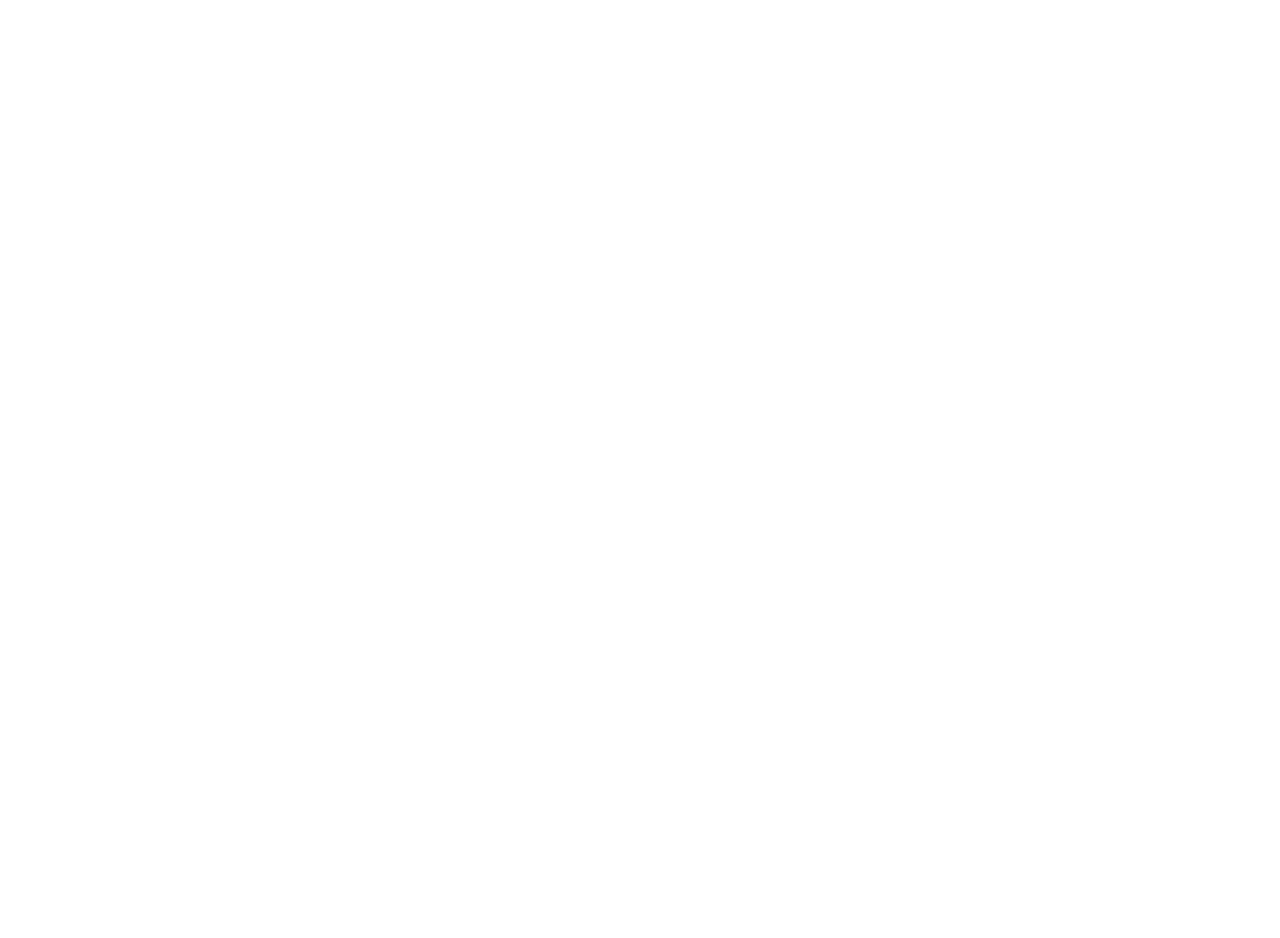
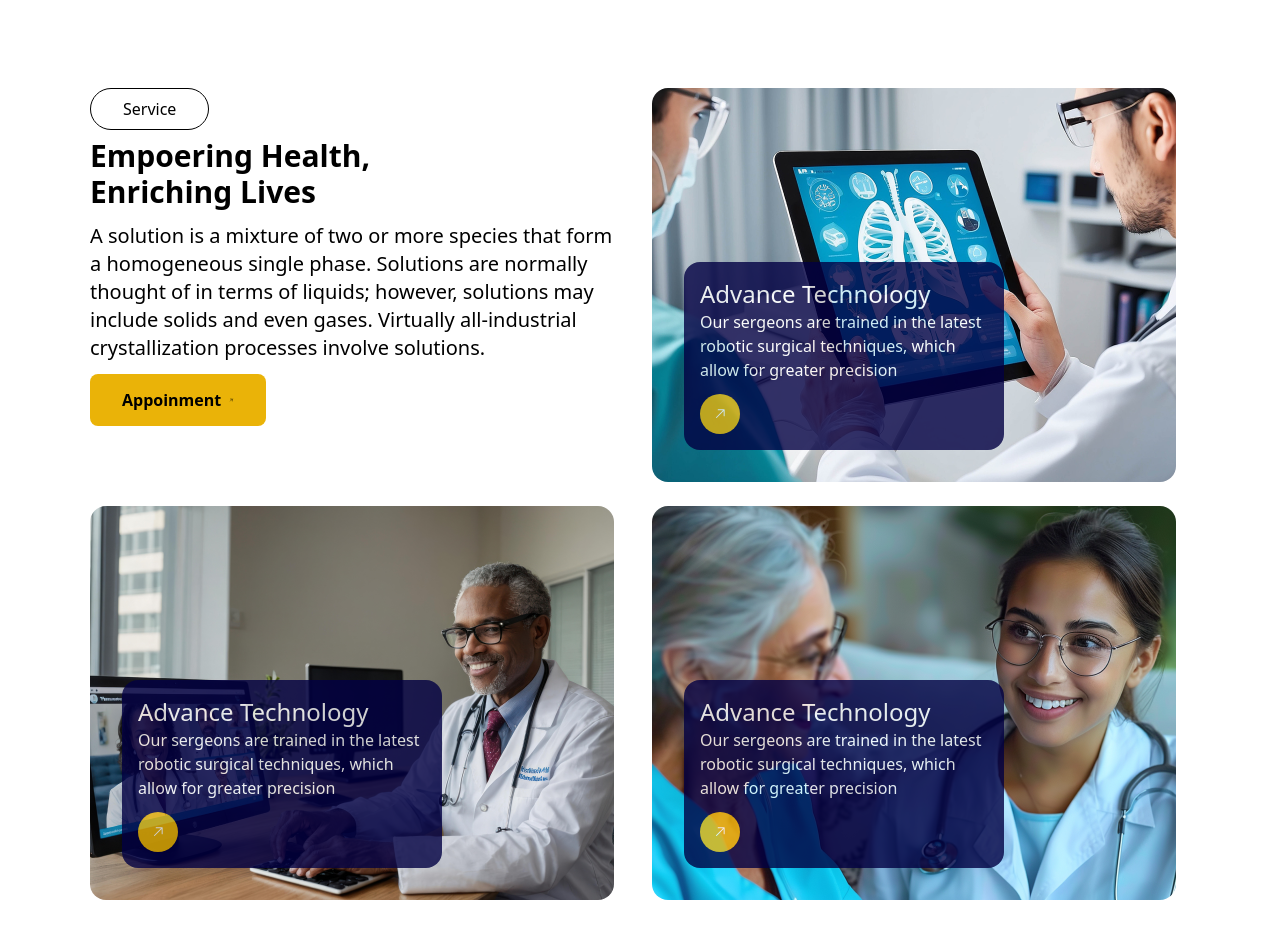
Before and after one commit to devmamunbd/HealthCareLandingPage, a React (Vite) app: page / in a window 1280 px wide. Shown: the part 1480-2418 px from the top of the page. Before the commit the page ends 1368 px from the top, so only its background shows below. Built offline with nearby package versions, Linux system fonts and the light colour scheme.

Commit message:
emploering section done

```diff
--- a/src/Home/Home/Home.jsx
+++ b/src/Home/Home/Home.jsx
@@ -3,6 +3,8 @@
 import { GiTwoCoins } from "react-icons/gi";
 import { IoIosVideocam } from 'react-icons/io';
 import { GoArrowUpRight } from "react-icons/go";
+import { FiArrowUpRight } from "react-icons/fi";
+
 
 
 const Home = () => {
@@ -116,13 +118,74 @@
 
         {/* four-section */}
 
-        <div className='px-12'>
+        <div className='mt-60'>
+        <div className='grid grid-cols-1 md:grid-cols-2 gap-6'>
 
-        <div className='flex flex-col md:flex-row gap-6'>
+        <div className='space-y-2'>
+            <button className='border-[1px] border-black text-black px-8 py-2 bg-transparent rounded-full'>Service</button>
+            <div className='space-y-3'>
+              <h1 className='text-3xl font-semibold text-black'>Empoering Health, <br />Enriching Lives</h1>
+              <p className='text-xl text-black'>A solution is a mixture of two or more species that form a homogeneous single phase. Solutions are normally thought of in terms of liquids; however, solutions may include solids and even gases. Virtually all-industrial crystallization processes involve solutions.</p>
+           <div className='flex gap-2 items-center bg-yellow-500 px-8 py-2 w-44 rounded-lg '>
+           <button className='text-black font-bold'>Appoinment</button>
+           <FiArrowUpRight className='text-4xl font-bold text-black'/>
+           </div>
+            </div>
+          </div>
 
+
+        <div className='relative'>
+          <div className=''>
+            <img className='rounded-2xl' src="/public/Rectangle 27-2.png" alt="" />
+          </div>
+          <div className='bg-[#020043] absolute bottom-8 left-8 opacity-80 rounded-2xl p-4 w-80'>
+          <h1 className='text-white text-2xl'>Advance Technology</h1>
+          <p className='text-white'>Our sergeons are trained in the latest <br /> robotic surgical techniques, which <br />allow for greater precision</p>
+          <div className='flex justify-end mt-3 bg-yellow-500 rounded-full w-10 h-10'>
+          <div className='mt-3 mr-3 text-white'>
+          <GoArrowUpRight className=''/>
+          </div>
+
+          </div>
+          </div>
+        </div>
+
+        <div className='relative'>
+          <div className=''>
+            <img className='rounded-2xl' src="/public/Rectangle 27-1.png" alt="" />
+          </div>
+          <div className='bg-[#020043] absolute bottom-8 left-8 opacity-80 rounded-2xl p-4 w-80'>
+          <h1 className='text-white text-2xl'>Advance Technology</h1>
+          <p className='text-white'>Our sergeons are trained in the latest <br /> robotic surgical techniques, which <br />allow for greater precision</p>
+          <div className='flex justify-end mt-3 bg-yellow-500 rounded-full w-10 h-10'>
+          <div className='mt-3 mr-3 text-white'>
+          <GoArrowUpRight className=''/>
+          </div>
+
+          </div>
+          </div>
         </div>
 
 
+        <div className='relative'>
+          <div className=''>
+            <img className='rounded-2xl' src="/public/Rectangle 27.png" alt="" />
+          </div>
+          <div className='bg-[#020043] absolute bottom-8 left-8 opacity-80 rounded-2xl p-4 w-80'>
+          <h1 className='text-white text-2xl'>Advance Technology</h1>
+          <p className='text-white'>Our sergeons are trained in the latest <br /> robotic surgical techniques, which <br />allow for greater precision</p>
+          <div className='flex justify-end mt-3 bg-yellow-500 rounded-full w-10 h-10'>
+          <div className='mt-3 mr-3 text-white'>
+          <GoArrowUpRight className=''/>
+          </div>
+
+          </div>
+          </div>
+        </div>
+
+
+
+        </div>
         </div>
 
 
```
